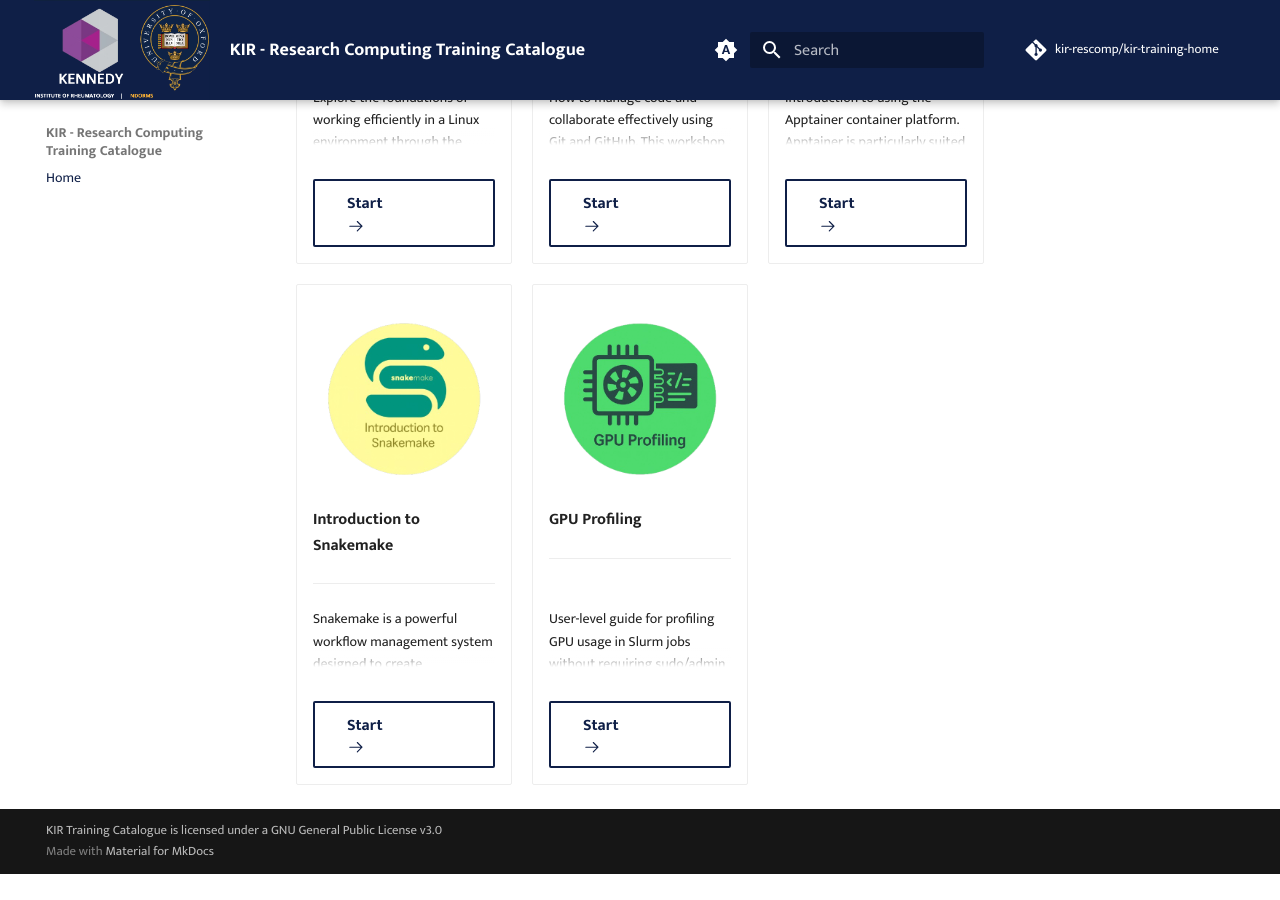
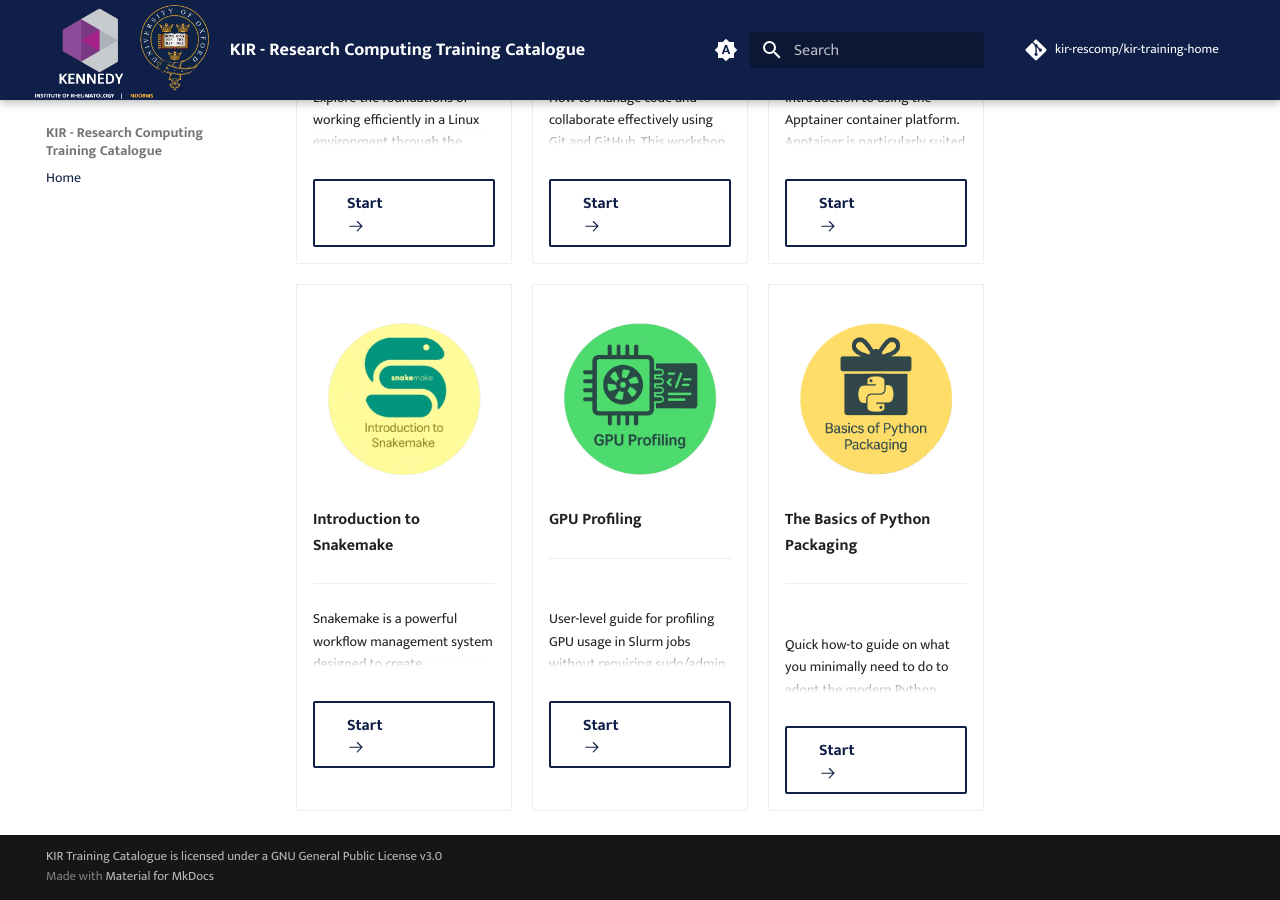
Before and after one commit to kir-rescomp/kir-training-home, an MkDocs documentation site: the page built from docs/index.md, in a window 1280 px wide and 900 px high, scrolled down 791 px. Built offline with MkDocs 1.6.1 and Material for MkDocs 9.7.7, drawn with Linux system fonts in a browser that asks for light colours; comment, search, counter and statistics services are not loaded; before the commit the page ends 1665 px from its top, so only the background shows below that.

Commit message:
add py packaging to cards

```diff
--- a/docs/index.md
+++ b/docs/index.md
@@ -80,5 +80,18 @@
 
     [Start :octicons-arrow-right-24:](https://kir-rescomp.github.io/training-gpu-profiling/){ .md-button }
 
+-   <a href="" style="text-decoration: none; color: inherit; display: block;">
+    <center>![py-packaging](./images/python_packaging.png){ width="220" }</center>
+
+
+    __The Basics of Python Packaging__
+
+    ---
+    <br>
+    <span style="font-size: 0.7rem;">
+    Quick how-to guide on what you minimally need to do to adopt the modern Python packaging standards
+    </span></a><br>
+
+    [Start :octicons-arrow-right-24:](https://kir-rescomp.github.io/training-gpu-profiling/){ .md-button }
 
 </div>
```
